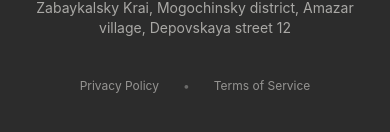
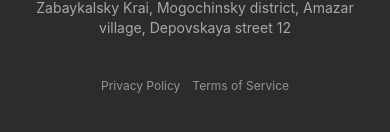
Before and after one commit to saitama43329-droid/stillwell, a Next.js app: page / in a window 390 px wide. Shown: the part 1945-2077 px from the top of the page. Built offline with nearby package versions, Linux system fonts and the light colour scheme.

Commit message:
Fix mobile overflow for Russian footer links

```diff
--- a/app/page.tsx
+++ b/app/page.tsx
@@ -386,12 +386,12 @@ export default function Home() {
               {t.footerAddress}
             </p>
           </div>
-          <div className="flex flex-wrap justify-center gap-6 pt-2 text-xs">
-            <Link href="/privacy" className="hover:text-sage transition-colors text-warmWhite/50">
+          <div className="flex flex-wrap justify-center gap-3 sm:gap-6 pt-2 text-xs px-4">
+            <Link href="/privacy" className="hover:text-sage transition-colors text-warmWhite/50 break-words text-center">
               {t.privacyPolicy}
             </Link>
-            <span className="text-warmWhite/30">•</span>
-            <Link href="/terms" className="hover:text-sage transition-colors text-warmWhite/50">
+            <span className="text-warmWhite/30 hidden sm:inline">•</span>
+            <Link href="/terms" className="hover:text-sage transition-colors text-warmWhite/50 break-words text-center">
               {t.termsOfService}
             </Link>
           </div>
```
